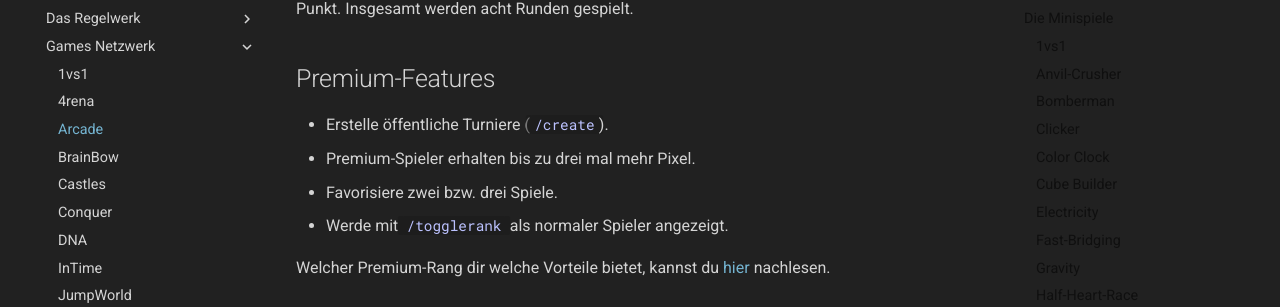
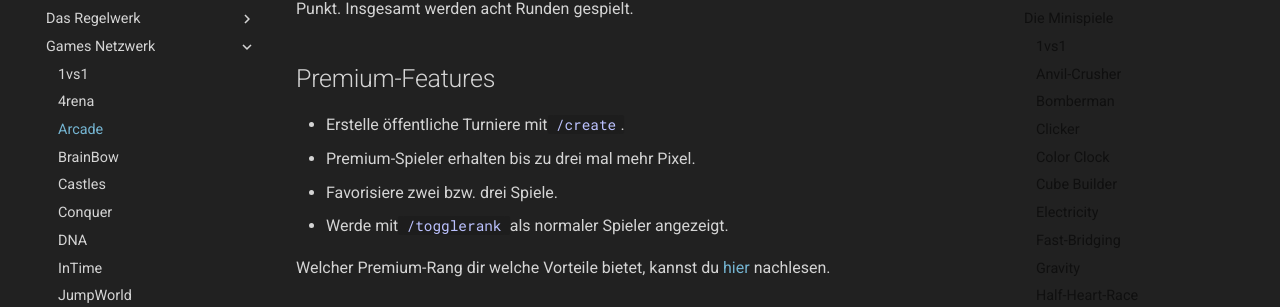
Before and after one commit to TimoliaDE/HowTo, an MkDocs documentation site: the page built from docs/games/arcade.md, in a window 1280 px wide and 900 px high, scrolled down 4174 px. Shown: the part 145-452 px from the top of the window. Built offline with MkDocs 1.6.1 and Material for MkDocs 9.7.7, drawn with Linux system fonts in a browser that asks for light colours; old or Windows-style settings are respelled for this version of MkDocs.

Commit message:
Update arcade.md

```diff
--- a/docs/games/arcade.md
+++ b/docs/games/arcade.md
@@ -96,7 +96,7 @@ Der Spieler, der als Erster den Namen errät, bekommt drei Punkte, der Zweitplat
 Insgesamt werden acht Runden gespielt.
 
 ## Premium-Features
-- Erstelle öffentliche Turniere (`/create`).
+- Erstelle öffentliche Turniere mit `/create`.
 - Premium-Spieler erhalten bis zu drei mal mehr Pixel.
 - Favorisiere zwei bzw. drei Spiele.
 - Werde mit `/togglerank` als normaler Spieler angezeigt.
```
